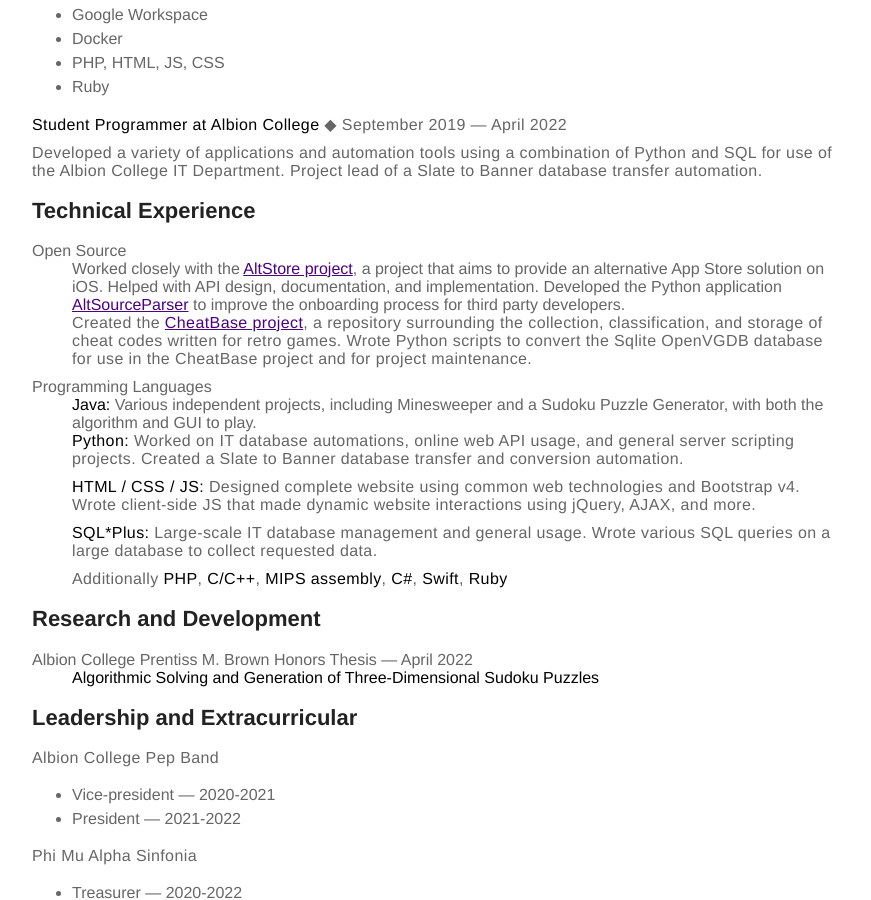
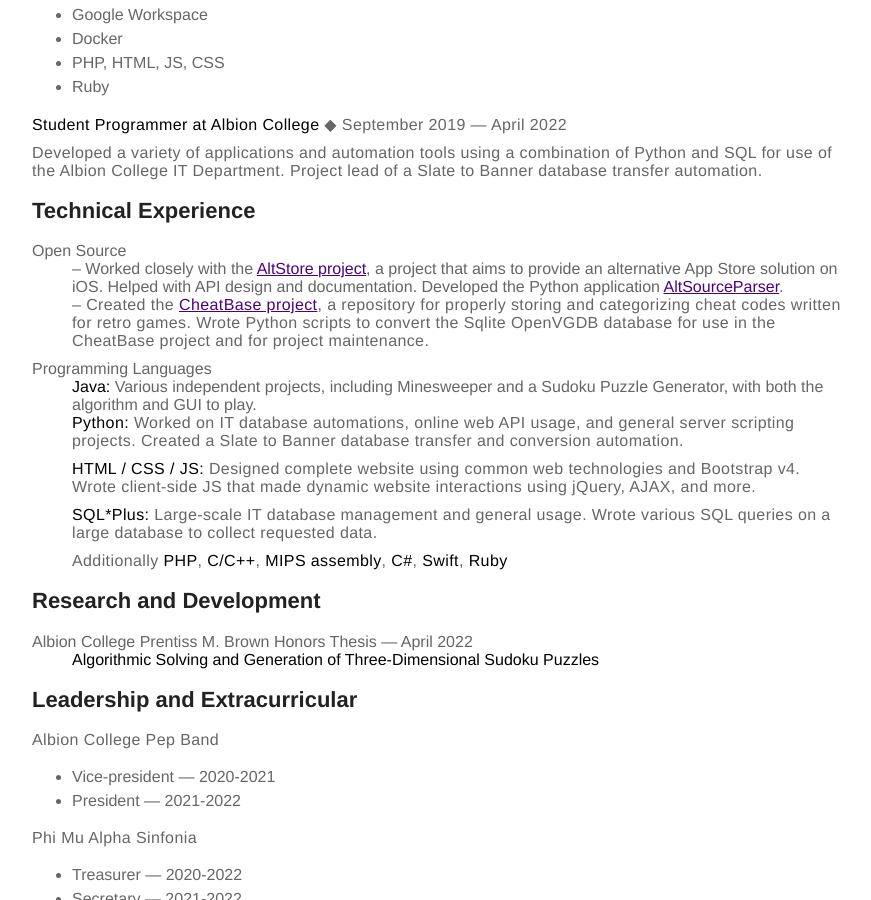
Before and after one commit to noah978/noah978.github.io, a Jekyll site: the page built from resume.md, in a window 1280 px wide and 900 px high, scrolled down 675 px. Shown: the whole window, without its empty margins (203-1074 px from the left). Built offline with Jekyll 4.4.1, drawn with Linux system fonts in a browser that asks for light colours.

Commit message:
Add en dashes

```diff
--- a/resume.md
+++ b/resume.md
@@ -54,9 +54,9 @@ Developed a variety of applications and automation tools using a combination of
 ## Technical Experience
 
 Open Source
-:   Worked closely with the [AltStore project], a project that aims to provide an alternative App Store solution on iOS. Helped with API design, documentation, and implementation. Developed the Python application [AltSourceParser] to improve the onboarding process for third party developers.
+:   -- Worked closely with the [AltStore project], a project that aims to provide an alternative App Store solution on iOS. Helped with API design and documentation. Developed the Python application [AltSourceParser].
 
-:   Created the [CheatBase project], a repository surrounding the collection, classification, and storage of cheat codes written for retro games. Wrote Python scripts to convert the Sqlite OpenVGDB database for use in the CheatBase project and for project maintenance.
+:   -- Created the [CheatBase project], a repository for properly storing and categorizing cheat codes written for retro games. Wrote Python scripts to convert the Sqlite OpenVGDB database for use in the CheatBase project and for project maintenance.
 
 Programming Languages
 :   **Java:** Various independent projects, including Minesweeper and a Sudoku Puzzle Generator, with both the algorithm and GUI to play.
```
